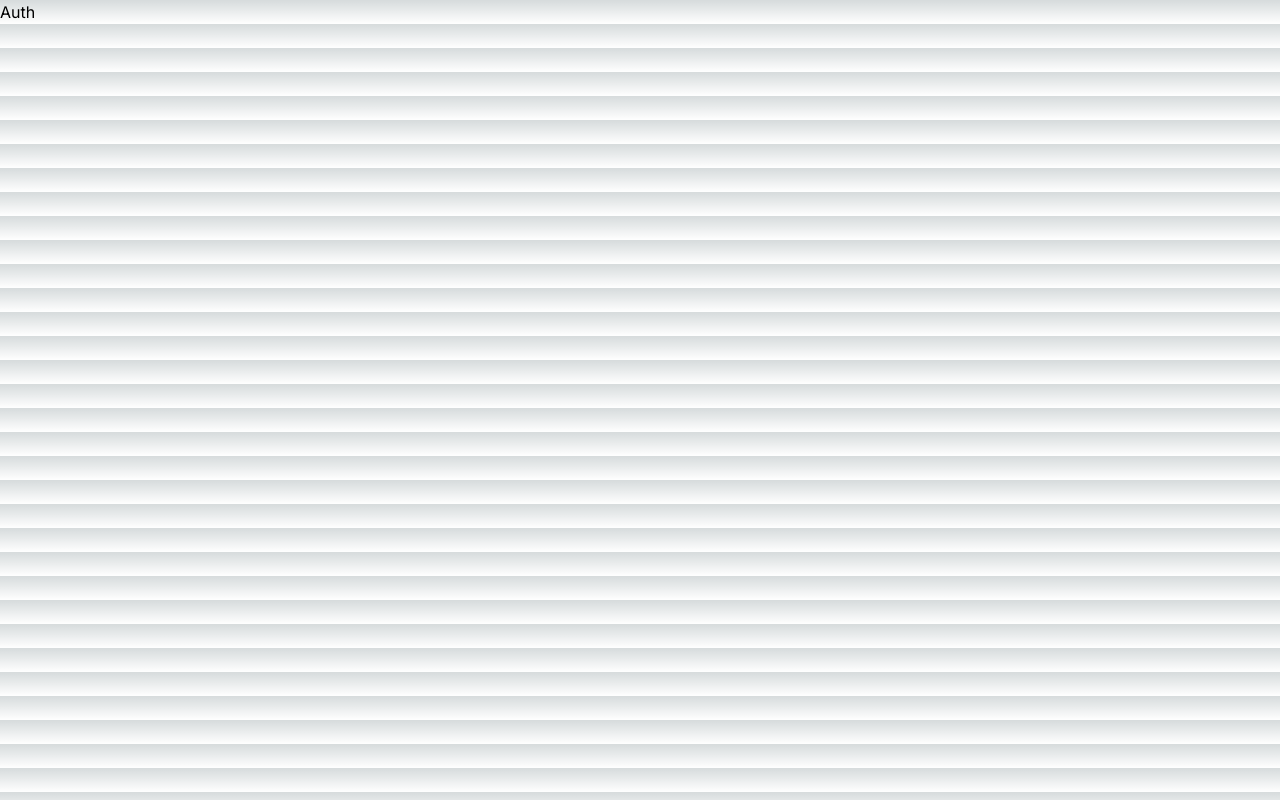
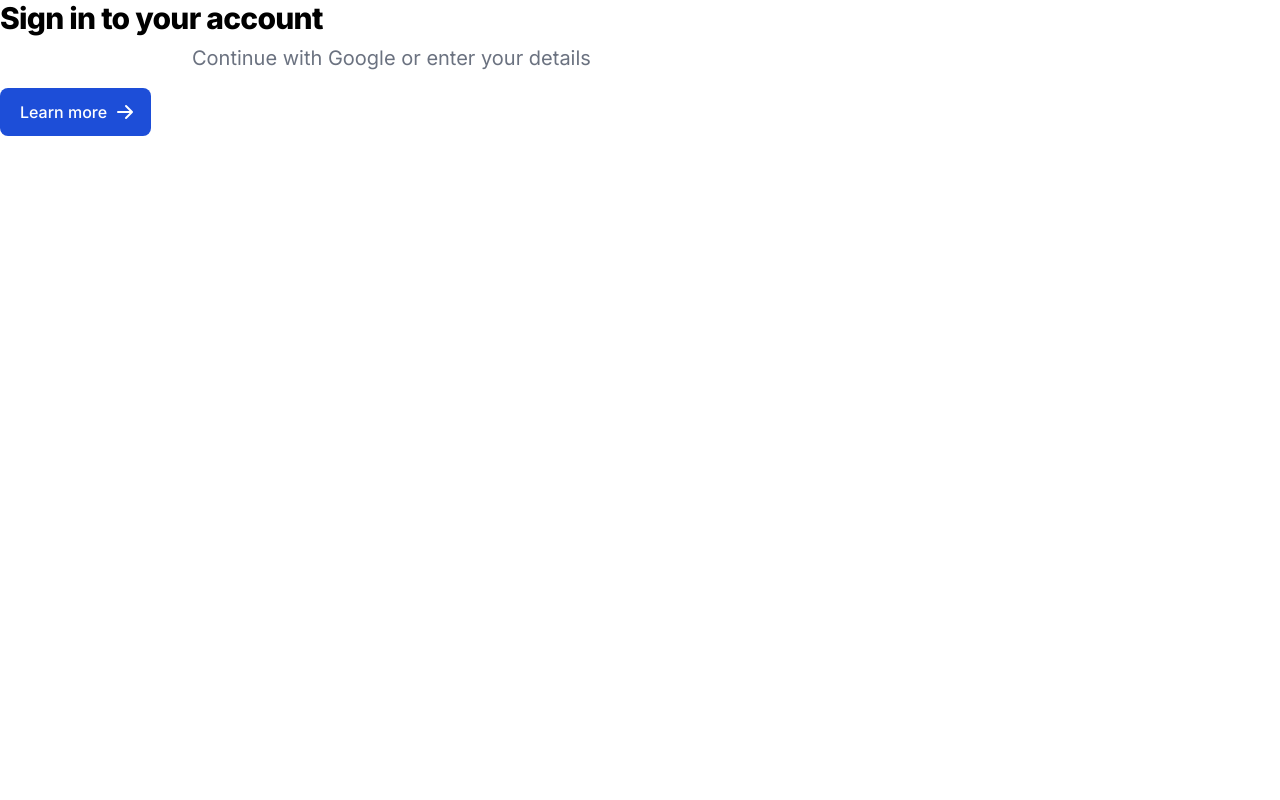
Before and after one commit to magicchat-ai/frontend, a Next.js app: page /auth in a window 1280 px wide. Built offline with nearby package versions, Linux system fonts and the light colour scheme.

Commit message:
feat(auth): setting up auth

```diff
--- /dev/null
+++ b/app/auth/auth.css
@@ -0,0 +1,4 @@
+.full-wrap {
+    width: 100vw;
+    height: 100vh;
+}
--- a/app/auth/login.tsx
+++ b/app/auth/login.tsx
@@ -1,3 +1,27 @@
-export default function login(){
+import * as React from 'react'
 
+type PropsType = {
+    loginUseState: boolean,
+    setLoginUseState: React.Dispatch<React.SetStateAction<boolean>>
 }
+
+const login = (props: PropsType) => {
+    return (
+        <div className="flex mb-2 center bg-white max-width-400">
+            <div className="">
+                <h1 className="mb-2 text-2xl font-extrabold leading-none tracking-tight text-black-700 md:text-3xl lg:text-3xl dark:text-white">
+                    Sign in to your account
+                </h1>
+                <p className="mb-4 text-lg font-normal text-gray-500 lg:text-xl sm:px-16 xl:px-48 dark:text-gray-400">
+                    Continue with Google or enter your details
+                </p>
+                <button className="inline-flex items-center justify-center px-5 py-3 text-base font-medium text-center text-white bg-blue-700 rounded-lg hover:bg-blue-800 focus:ring-4 focus:ring-blue-300 dark:focus:ring-blue-900">
+                    Learn more
+                    <svg className="w-5 h-5 ml-2 -mr-1" fill="currentColor" viewBox="0 0 20 20" xmlns="http://www.w3.org/2000/svg"><path fill-rule="evenodd" d="M10.293 3.293a1 1 0 011.414 0l6 6a1 1 0 010 1.414l-6 6a1 1 0 01-1.414-1.414L14.586 11H3a1 1 0 110-2h11.586l-4.293-4.293a1 1 0 010-1.414z" clip-rule="evenodd"></path></svg>
+                </button>
+            </div>
+        </div>
+    )
+}
+
+export default login
--- a/app/auth/page.tsx
+++ b/app/auth/page.tsx
@@ -1,3 +1,34 @@
+// auth/page.tsx
+"use client"
+
+import * as React from 'react'
+import Login from './login'
+import Signup from './signup'
+import  './auth.css'
+
+type PropsType = {
+    loginUseState: boolean,
+    setLoginUseState: React.Dispatch<React.SetStateAction<boolean>>
+}
+
 export default function Auth() {
-    return <div>Auth</div>
+    const [loginUseState, setLoginUseState] = React.useState(true)
+
+    return (
+        <div className='block bg-white h-full w-full full-wrap'>
+            { loginUseState &&
+                <Login
+                    loginUseState={loginUseState}
+                    setLoginUseState={setLoginUseState}
+                />
+            }
+            {
+                !loginUseState &&
+                <Signup
+                    loginUseState={loginUseState}
+                    setLoginUseState={setLoginUseState}
+                />
+            }
+        </div>
+    )
 }
--- a/app/auth/signup.tsx
+++ b/app/auth/signup.tsx
@@ -0,0 +1,13 @@
+import * as React from 'react'
+
+type PropsType = {
+    loginUseState: boolean,
+    setLoginUseState: React.Dispatch<React.SetStateAction<boolean>>
+}
+
+const signup = (props: PropsType) => {
+    return (
+        <div> Signup </div>
+    )
+}
+export default signup
--- a/app/layout.tsx
+++ b/app/layout.tsx
@@ -4,8 +4,8 @@
 const inter = Inter({ subsets: ['latin'] })
 
 export const metadata = {
-  title: 'Create Next App',
-  description: 'Generated by create next app',
+  title: 'MagicChat',
+  description: 'Create conversations that Kids love.',
 }
 
 export default function RootLayout({
```
Also changed, not shown: app/auth/auth.module.css (deleted).
